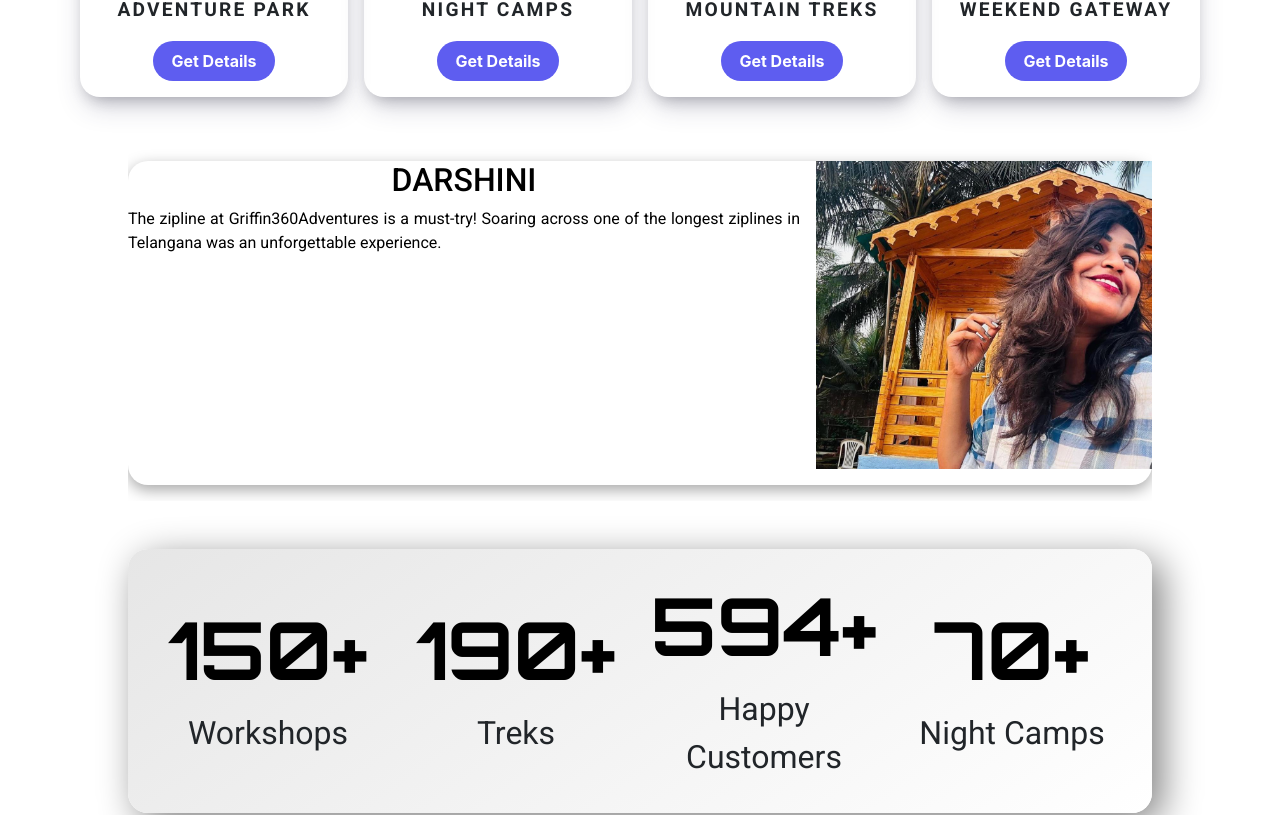
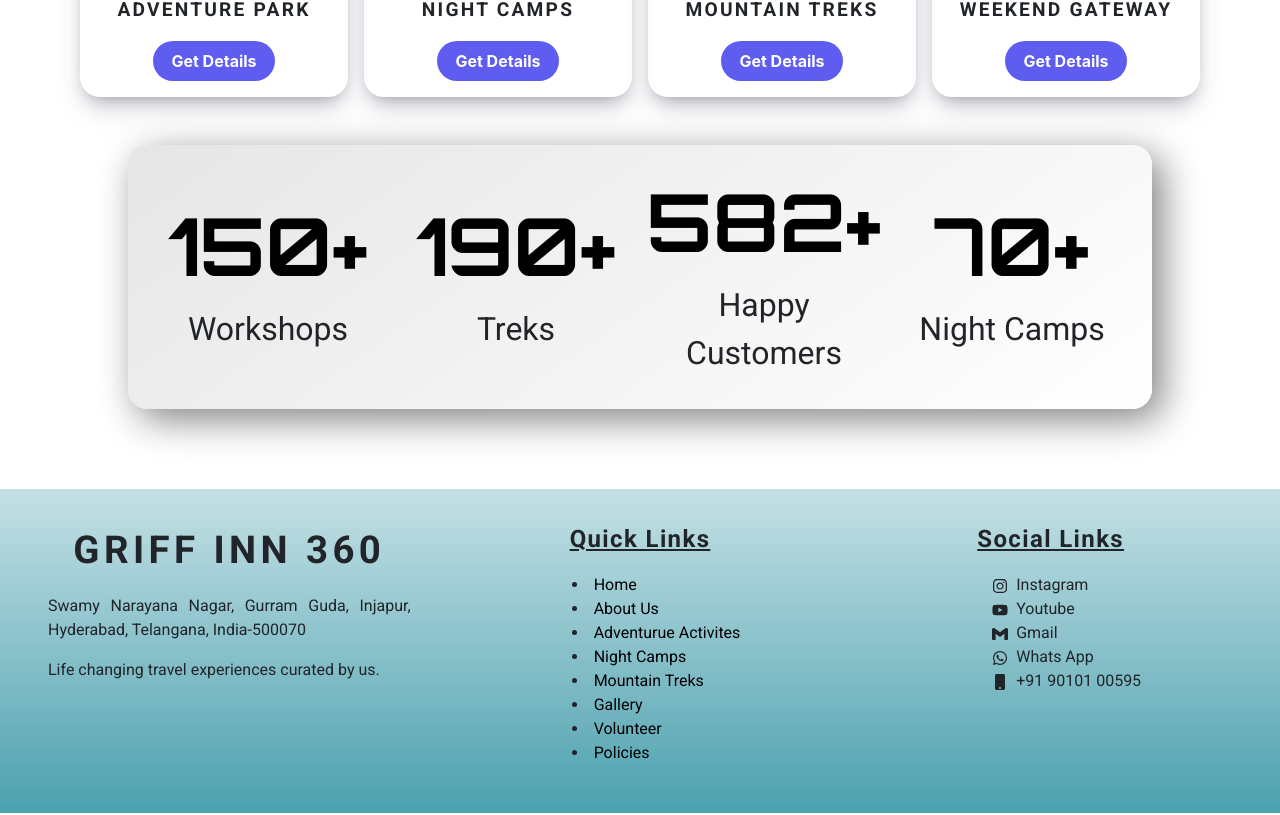
Before and after one commit to sumanteja555/griffinn360, a React (Vite) app: page / in a window 1280 px wide. Shown: the part 1212-2027 px from the top of the page. Built offline with nearby package versions, Linux system fonts and the light colour scheme; a web font is replaced by a local one.

Commit message:
removed swiper js and modified them with bootstrap carousel

```diff
--- a/package.json
+++ b/package.json
@@ -34,7 +34,6 @@
     "react-visual-grid": "^0.9.5",
     "react-wavify": "^1.10.0",
     "redux-persist": "^6.0.0",
-    "swiper": "^11.1.4",
     "tailwind-merge": "^2.2.2"
   },
   "devDependencies": {
--- a/src/components/Home/Home.jsx
+++ b/src/components/Home/Home.jsx
@@ -14,9 +14,9 @@ export default function Home() {
       <Categories />
 
       {/* Reviews section */}
-      <section className={reviewStyles.reviewsMainContainer}>
+      {/* <section className={reviewStyles.reviewsMainContainer}>
         <Reviews />
-      </section>
+      </section> */}
 
       {/* Count or stats section */}
       <Count />
--- a/src/components/Home/HomeCover/HomeCover.jsx
+++ b/src/components/Home/HomeCover/HomeCover.jsx
@@ -1,7 +1,5 @@
 import styles from "./HomeCover.module.css";
-import { Swiper, SwiperSlide } from "swiper/react";
-import "swiper/css";
-import { Autoplay } from "swiper/modules";
+import Carousel from "react-bootstrap/Carousel";
 
 // Import carousel images
 import homeCarouselOne from "../../../assets/home/homeCarouselOne.webp";
@@ -26,29 +24,18 @@ const carouselImages = [
 export default function HomeCover() {
   return (
     <div id={styles.homeCoverContainer}>
-      <Swiper
-        spaceBetween={30}
-        centeredSlides
-        autoplay={{
-          delay: 2500,
-          disableOnInteraction: false,
-        }}
-        loop
-        slidesPerView={1}
-        modules={[Autoplay]}
-        className={`${styles.mySwiper} mySwiper`}
-      >
+      <Carousel fade controls={false} indicators={false}>
         {carouselImages.map(({ alt, src }) => (
-          <SwiperSlide key={alt}>
+          <Carousel.Item key={alt}>
             <img
               src={src}
               alt={alt}
               className={styles.carouselImage}
               loading="lazy"
             />
-          </SwiperSlide>
+          </Carousel.Item>
         ))}
-      </Swiper>
+      </Carousel>
     </div>
   );
 }
--- a/src/components/Home/Reviews/Reviews.jsx
+++ b/src/components/Home/Reviews/Reviews.jsx
@@ -1,51 +1,57 @@
-import styles from "./Reviews.module.css";
+// import styles from "./Reviews.module.css";
 
-import { reviews } from "../../../utils/Home.js";
-import Review from "./Review.jsx";
+// import { reviews } from "../../../utils/Home.js";
+// import Review from "./Review.jsx";
 
-// Import Swiper React components
-import { Swiper, SwiperSlide } from "swiper/react";
+// // Import Swiper React components
+// import { Swiper, SwiperSlide } from "swiper/react";
 
-// Import Swiper styles
-import "swiper/css";
-import "swiper/css/navigation";
-import "swiper/css/pagination";
+// // Import Swiper styles
+// import "swiper/css";
+// import "swiper/css/navigation";
+// import "swiper/css/pagination";
 
-import { Autoplay, Navigation } from "swiper/modules";
+// import { Autoplay, Navigation } from "swiper/modules";
 
-export default function Reviews() {
-  return (
-    <Swiper
-      autoHeight={true}
-      spaceBetween={30}
-      slidesPerView={1}
-      loop={true}
-      centeredSlides={true}
-      navigation={true}
-      autoplay={{
-        delay: 2000,
-        disableOnInteraction: true,
-      }}
-      breakpoints={{
-        768: {
-          slidesPerView: 1,
-          spaceBetween: 40,
-        },
-        1024: {
-          slidesPerView: 1,
-          spaceBetween: 50,
-        },
-      }}
-      modules={[Navigation, Autoplay]}
-      className={`mySwiper ${styles.swiper}`}
-    >
-      {reviews.map((review) => {
-        return (
-          <SwiperSlide key={review.name} className={styles.slide}>
-            <Review {...review} />
-          </SwiperSlide>
-        );
-      })}
-    </Swiper>
-  );
-}
+// export default function Reviews() {
+//   return (
+//     <Swiper
+//       autoHeight={true}
+//       spaceBetween={30}
+//       slidesPerView={1}
+//       loop={true}
+//       centeredSlides={true}
+//       navigation={true}
+//       autoplay={{
+//         delay: 2000,
+//         disableOnInteraction: true,
+//       }}
+//       breakpoints={{
+//         768: {
+//           slidesPerView: 1,
+//           spaceBetween: 40,
+//         },
+//         1024: {
+//           slidesPerView: 1,
+//           spaceBetween: 50,
+//         },
+//       }}
+//       modules={[Navigation, Autoplay]}
+//       className={`mySwiper ${styles.swiper}`}
+//     >
+//       {reviews.map((review) => {
+//         return (
+//           <SwiperSlide key={review.name} className={styles.slide}>
+//             <Review {...review} />
+//           </SwiperSlide>
+//         );
+//       })}
+//     </Swiper>
+//   );
+// }
+
+const Reviews = () => {
+  return <h1>This is the review</h1>;
+};
+
+export default Reviews;
--- a/src/components/UI/EventDetails/Event.jsx
+++ b/src/components/UI/EventDetails/Event.jsx
@@ -1,10 +1,8 @@
-// swiper.js slides imports
-import { Swiper, SwiperSlide } from "swiper/react";
-import "swiper/css";
-import { Autoplay } from "swiper/modules";
-
 // local css styles
 import styles from "./Event.module.css";
+
+// bootstrap carousel
+import Carousel from "react-bootstrap/Carousel";
 
 // component imports
 import Itinerary from "./Itinerary.jsx";
@@ -30,26 +28,17 @@ export default function Event({ event }) {
 
   return (
     <section className={styles.container}>
-      <Swiper
-        spaceBetween={30}
-        centeredSlides={true}
-        autoplay={{
-          delay: 2500,
-          disableOnInteraction: false,
-        }}
-        modules={[Autoplay]}
-        className={`mySwiper ${styles.mySwiper}`}
-      >
+      <Carousel fade controls={false} indicators={false}>
         {images.map(({ img, title }) => {
           return (
-            <SwiperSlide key={title} className={styles.swiperSlide}>
+            <Carousel.Item key={title} className={styles.swiperSlide}>
               <figure className={styles.imgContainer}>
                 <img src={img} alt={title} loading="lazy" />
               </figure>
-            </SwiperSlide>
+            </Carousel.Item>
           );
         })}
-      </Swiper>
+      </Carousel>
 
       <p className={styles.eventName}>{title}</p>
       <p className={styles.title}>Itinerary</p>
```
Also changed, not shown: 43 other files (tests, documents, lock files or other folders).
